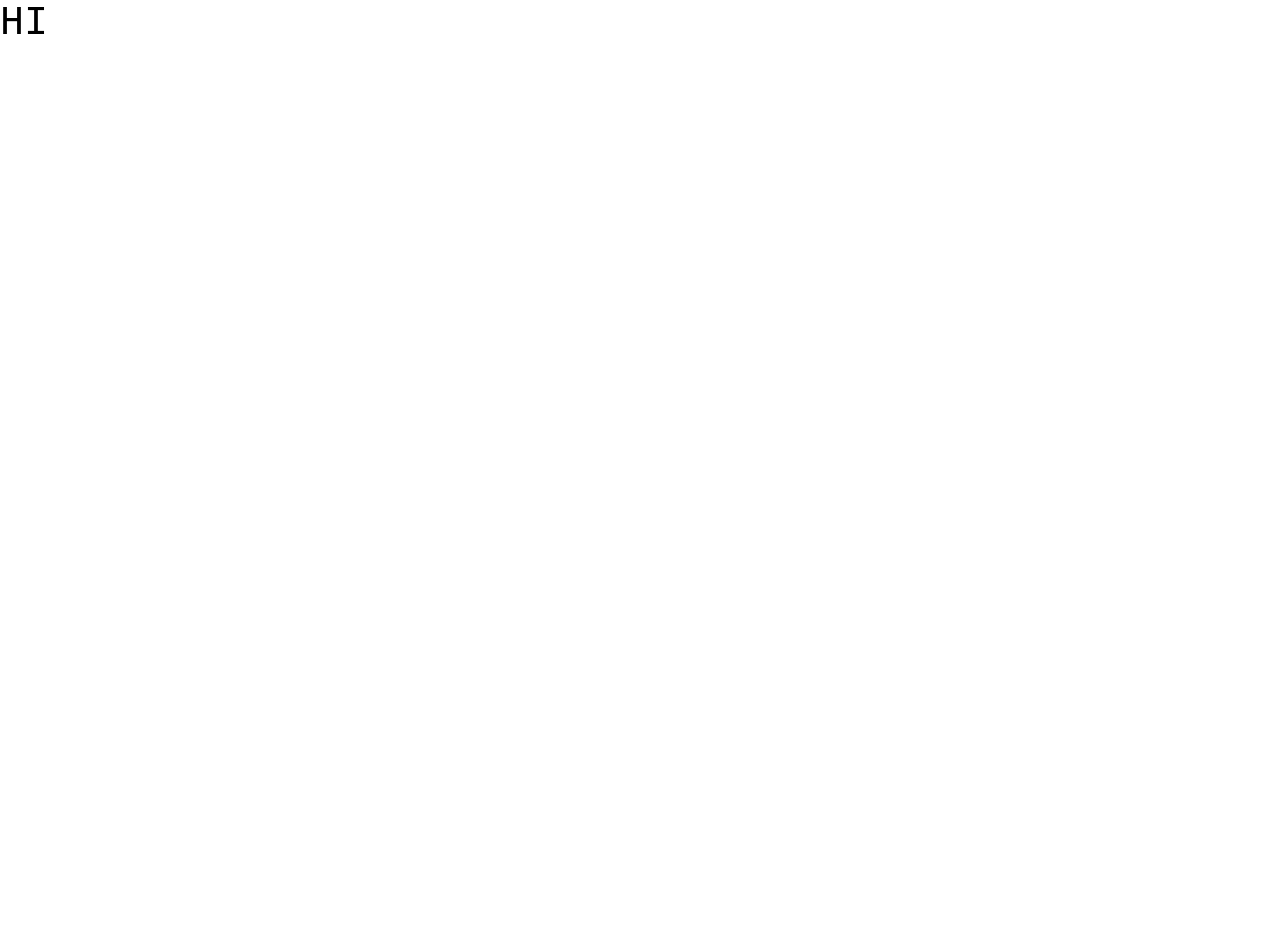
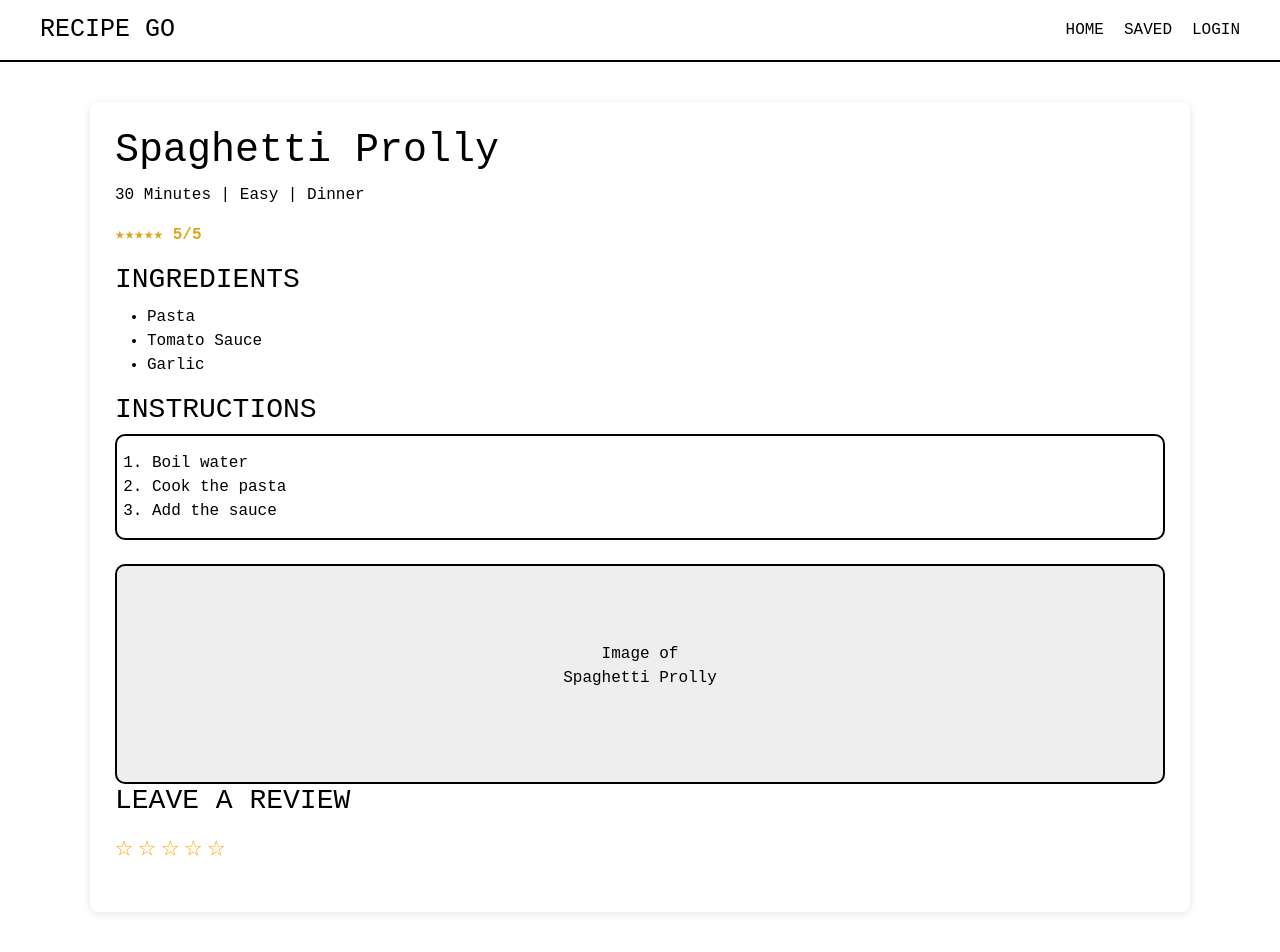
Before and after one commit to loganb7869/Project_Group_10_Recipe_Sharing_Platform, a Node server app: page /view_recipe in a window 1280 px wide. Before the commit the page is almost empty. Before the commit the page ends 34 px from the top, so only its background shows below. Run offline with Node 20, Linux system fonts and the light colour scheme; some libraries are stand-ins or nearby versions.

Commit message:
recipe view page and ratings preview is done

```diff
--- a/public/styles/styles.css
+++ b/public/styles/styles.css
@@ -329,6 +329,179 @@ button:hover
     color: darkred;
 }
 
+
+#filters
+{
+    display: flex;
+    flex-wrap: wrap;
+    align-items: end;
+    gap: 15px;
+
+    padding: 20px;
+    margin-bottom: 20px;
+
+    background-color: #eeeeee;
+    border-radius: 5px;
+}
+
+#filters[hidden]
+{
+    display: none;
+}
+
+#filters div
+{
+    flex: 1;
+    min-width: 150px;
+}
+
+#filters label
+{
+    display: block;
+    margin-bottom: 8px;
+}
+
+#filters select
+{
+    width: 100%;
+    padding: 10px;
+
+    border: 1px solid black;
+    border-radius: 5px;
+
+    background-color: white;
+    font-family: inherit;
+}
+
+#clearFilters
+{
+    padding: 10px 15px;
+}
+
+.recipe[hidden]
+{
+    display: none;
+}
+
+#noResults
+{
+    text-align: center;
+    padding: 30px;
+    font-size: 18px;
+}
+
+
+.recipePage
+{
+    max-width: 1100px;
+    margin: 40px auto;
+}
+
+.recipeDetails
+{
+    display: grid;
+    grid-template-columns: 1fr 300px;
+    gap: 25px;
+}
+
+.recipeDetails h1
+{
+    margin-top: 0;
+    margin-bottom: 5px;
+}
+
+.recipeDetails h3
+{
+    margin-top: 25px;
+    margin-bottom: 10px;
+}
+
+.recipeDetails ul
+{
+    padding-left: 20px;
+}
+
+.recipeDetails li
+{
+    margin-bottom: 8px;
+}
+
+.instructions
+{
+    border: 2px solid black;
+    border-radius: 10px;
+    padding: 15px;
+}
+
+.instructions ol
+{
+    margin: 0;
+    padding-left: 20px;
+}
+
+.recipePhoto
+{
+    height: 220px;
+
+    border: 2px solid black;
+    border-radius: 10px;
+
+    display: flex;
+    align-items: center;
+    justify-content: center;
+
+    text-align: center;
+    background-color: #eeeeee;
+}
+
+.recipePhoto p
+{
+    max-width: 160px;
+}
+
+#stars
+{
+    display: flex;
+    gap: 5px;
+}
+
+#stars button
+{
+    background: none;
+    border: none;
+
+    padding: 0;
+
+    color: orange;
+    font-size: 30px;
+
+    cursor: pointer;
+}
+
+#stars button:hover
+{
+    color: darkorange;
+}
+
+#ratingMessage
+{
+    margin-top: 10px;
+}
+
+@media (max-width: 700px)
+{
+    .recipeDetails
+    {
+        grid-template-columns: 1fr;
+    }
+
+    .recipePhoto
+    {
+        height: 200px;
+    }
+}
+
+
 @media (max-width: 600px)
 {
     .submissionPage
--- a/views/recipe_view.ejs
+++ b/views/recipe_view.ejs
@@ -1,6 +1,100 @@
 <%- include("../partials/header.ejs") %>
 
 <body>
-    <h1>HI</h1>
+    <nav>
+        <h2><a href="/">RECIPE GO</a></h2>
+
+        <div>
+            <a href="/">HOME</a>
+            <a href="/saved">SAVED</a>
+            <a href="/signin">LOGIN</a>
+        </div>
+    </nav>
+
+    <main class="recipePage">
+        <section>
+            <div class=""recipeDetails">
+                <div>
+                    <h1>Spaghetti Prolly</h1>
+                    <p>30 Minutes | Easy | Dinner</p>
+
+                    <p class="rating">
+                        ★★★★★ 5/5
+                    </p>
+
+                    <h3>INGREDIENTS</h3>
+
+                    <ul>
+                        <li>Pasta</li>
+                        <li>Tomato Sauce</li>
+                        <li>Garlic</li>
+                    </ul>
+
+                    <h3>INSTRUCTIONS</h3>
+
+                    <div class="instructions">
+                        <ol>
+                            <li>Boil water</li>
+                            <li>Cook the pasta</li>
+                            <li>Add the sauce</li>
+                        </ol>
+                    </div>
+                </div>
+
+                <br>
+
+                <div>
+                    <div class="recipePhoto">
+                        <p>Image of Spaghetti Prolly</p>
+                    </div>
+
+                    <h3>LEAVE A REVIEW</h3>
+
+                    <div id="stars">
+                        <button type=""button" data-rating="1">☆</button>
+                        <button type=""button" data-rating="2">☆</button>
+                        <button type=""button" data-rating="3">☆</button>
+                        <button type=""button" data-rating="4">☆</button>
+                        <button type=""button" data-rating="5">☆</button>
+                    </div>
+
+                    <p id="ratingMessage"></p>
+                </div>
+            </div>
+        </section>
+    </main>
+
+    <script>
+        const stars = document.querySelectorAll("#stars button");
+        const ratingMessage = document.getElementById("ratingMessage");
+
+        let selectedRating = 0;
+
+        stars.forEach(function(star)
+        {
+            star.addEventListener("click", function()
+            {
+                selectedRating = Number(star.dataset.rating);
+
+                stars.forEach(function(button)
+                {
+                    const value = Number(button.dataset.rating);
+
+                    if (value <= selectedRating)
+                    {
+                        button.textContent = "★";
+                    }
+                    else
+                    {
+                        button.textContent = "☆";
+                    }
+                });
+
+                ratingMessage.textContent =
+                    "You rated this recipe " + selectedRating + " stars";
+            });
+        });
+    </script>
+
 </body>
 </html>
```
